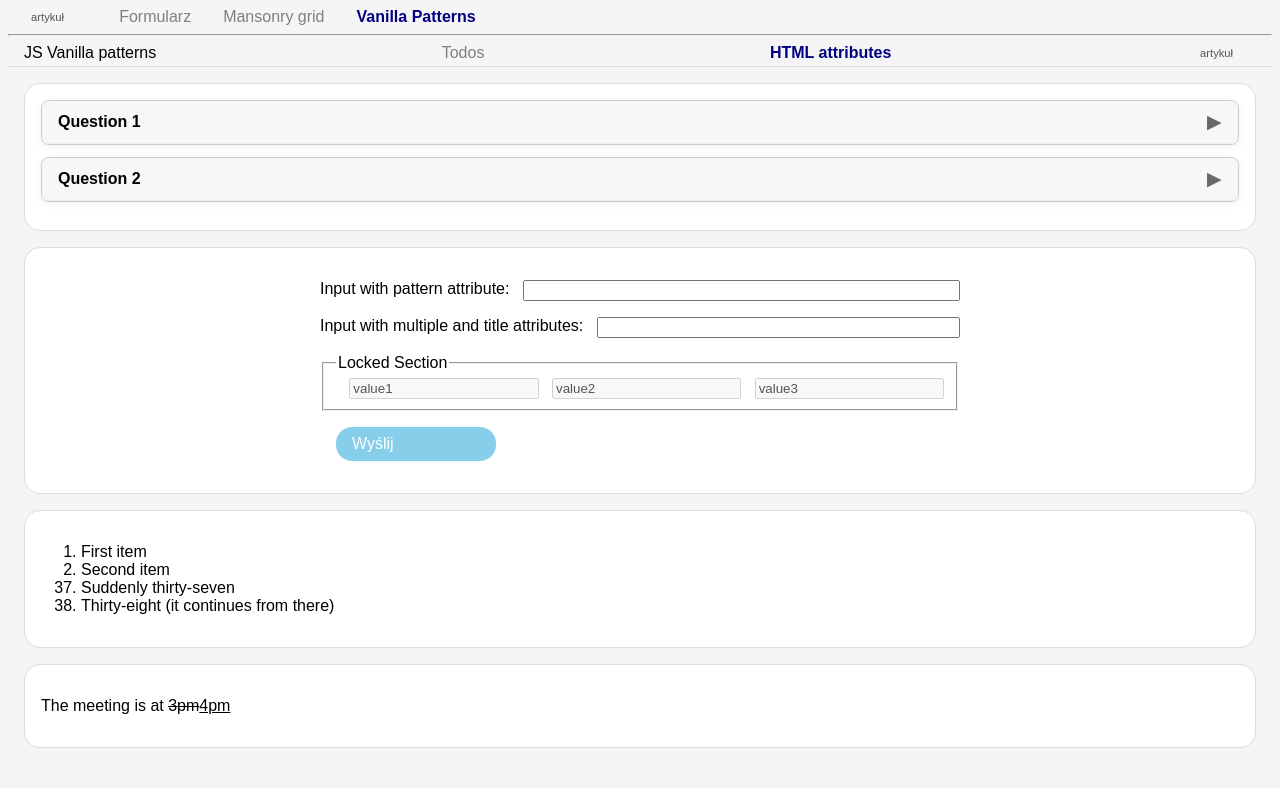
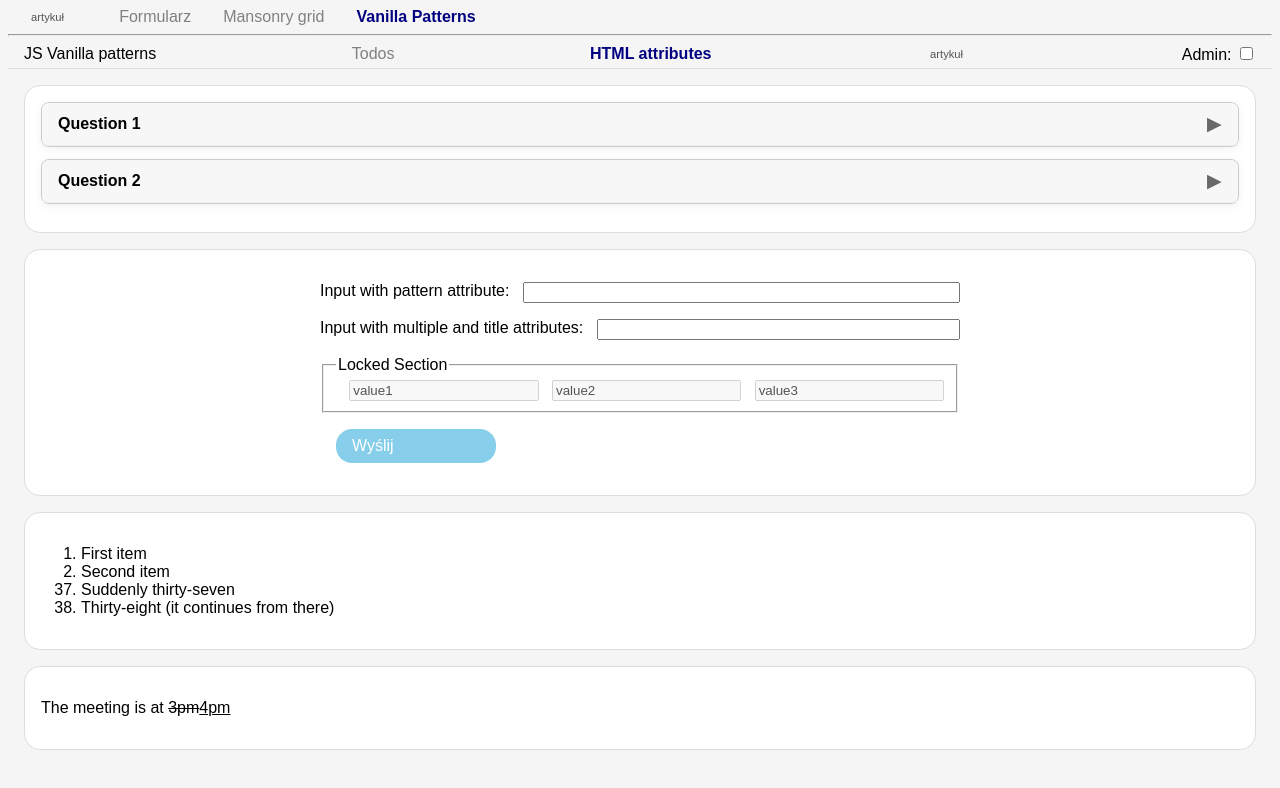
Before and after one commit to value-media/ng21-signal-forms, an Angular app: page /vanilla-patterns/html-attributes in a window 1280 px wide. Shown: the top 788 px of the page. Built offline with nearby package versions, Linux system fonts and the light colour scheme.

Commit message:
dodanie dyrektyw: strukturalnej i atrybutowej

```diff
--- /dev/null
+++ b/src/app/directives/admin-role.directive.ts
@@ -0,0 +1,18 @@
+import { RolesService } from './../services/roles.service';
+import { Directive, inject, TemplateRef, ViewContainerRef, effect, ElementRef } from '@angular/core';
+
+@Directive({
+  selector: '[adminRole]'
+})
+export class AdminRoleDirective {
+  private el = inject(ElementRef<HTMLElement>);
+  rolesService = inject(RolesService);
+
+  constructor() {
+    effect(() => {
+      this.el.nativeElement.style.display =
+        this.rolesService.isAdmin() ? '' : 'none';
+    });
+  }
+
+}
--- /dev/null
+++ b/src/app/directives/hide-element.directive.ts
@@ -0,0 +1,19 @@
+import { Directive, inject, Input, TemplateRef, ViewContainerRef } from '@angular/core';
+
+@Directive({
+  selector: '[hideElement]'
+})
+export class HideElementDirective {
+  private tpl = inject(TemplateRef<any>);
+  private vcr = inject(ViewContainerRef);
+
+  @Input() set hideElement(condition: boolean) {
+    if (!this.vcr || !this.tpl) return;
+    this.vcr.clear();
+    if (condition) {
+      this.vcr.createEmbeddedView(this.tpl);
+    }
+  }
+  constructor() { }
+
+}
--- a/src/app/mansory-grid/mansory-grid.html
+++ b/src/app/mansory-grid/mansory-grid.html
@@ -1,6 +1,6 @@
 <div class="mansonry-grid">
     @for (tile of tiles; track tile.index) {
-        <div class="tile" [style.height.px]="tile.height"  title="{{tile.title}}">
+        <div *hideElement="!!(tile.index % 2) || rolesService.isAdmin()" class="tile" [style.height.px]="tile.height"  title="{{tile.title}}">
             <div class="title">{{tile.title}}</div>
             <div class="content">
                 {{tile.text}}
--- a/src/app/mansory-grid/mansory-grid.ts
+++ b/src/app/mansory-grid/mansory-grid.ts
@@ -1,17 +1,20 @@
 import { Component, inject, OnDestroy, OnInit } from '@angular/core';
 import { compose } from '../helpers';
 import { TodoItemsService } from '../vanilla-patterns/items-service';
+import { HideElementDirective } from '../directives/hide-element.directive';
+import { RolesService } from '../services/roles.service';
 
 type Tile = { text: string; title: string; height: number, index: number };
 
 @Component({
   selector: 'app-mansory-grid',
-  imports: [],
+  imports: [ HideElementDirective ],
   templateUrl: './mansory-grid.html',
   styleUrl: './mansory-grid.css',
 })
 export class MansoryGrid implements OnDestroy{
   public service = inject(TodoItemsService);
+  public rolesService = inject(RolesService);
   tiles: Tile[] = [];
   unsubscribeTodos: () => boolean;
 
--- /dev/null
+++ b/src/app/services/roles.service.ts
@@ -0,0 +1,14 @@
+import { Injectable, signal } from '@angular/core';
+
+@Injectable({
+  providedIn: 'root'
+})
+export class RolesService {
+  public isAdmin = signal(false);
+
+  setAdminStatus(isAdmin: boolean) {
+    this.isAdmin.set(isAdmin);
+  }
+
+  constructor() { }
+}
--- a/src/app/vanilla-patterns/todo-item/todo-item.html
+++ b/src/app/vanilla-patterns/todo-item/todo-item.html
@@ -3,7 +3,7 @@
     <input type="checkbox" [checked]="!!item.completed" (change)="onCompletedChange($event)" title="completed"/>
     {{item.title}}
     <button class="btn edit-btn" (click)="showEditDialog()" title="edit">✎</button>
-    <button class="btn delete-btn" (click)="service.deleteTodo(item.id)" title="Usuń">🗑</button>
+    <button adminRole class="btn delete-btn" (click)="service.deleteTodo(item.id)" title="Usuń">🗑</button>
 </label>
 
 
--- a/src/app/vanilla-patterns/todo-item/todo-item.ts
+++ b/src/app/vanilla-patterns/todo-item/todo-item.ts
@@ -4,6 +4,8 @@ import { TodoItem } from '../types/todo-item';
 import { TodoItemsService } from '../items-service';
 import { form, Field, required } from '@angular/forms/signals';
 import { CommonModule } from '@angular/common';
+import { RolesService } from '../../services/roles.service';
+import { AdminRoleDirective } from '../../directives/admin-role.directive';
 
 @Component({
   selector: 'app-todo-item',
@@ -15,13 +17,14 @@ import { CommonModule } from '@angular/common';
   styleUrl: './todo-item.css',
   // hostDirectives: [DebugCd], // wyłączone, bo powoduje odświeżanie wszystkich elementów listy przy zmianie jednego
   changeDetection: ChangeDetectionStrategy.OnPush,
-  imports: [DebugCd, Field, CommonModule]
+  imports: [DebugCd, Field, CommonModule, AdminRoleDirective]
 })
 export class TodoItemComponent {
   @ViewChild('editDialog') editDialog!: ElementRef<HTMLDialogElement>;
   @ViewChild('editInput') editInput!: ElementRef<HTMLInputElement>;
   @Input({ required: true }) item!: TodoItem;
   public service = inject(TodoItemsService);
+  rolesService = inject(RolesService);
   protected editModel = signal<TodoItem>({
     completed: false,
     id: 0,
--- a/src/app/vanilla-patterns/vanilla-patterns.html
+++ b/src/app/vanilla-patterns/vanilla-patterns.html
@@ -6,6 +6,16 @@
     <a href="https://javascript.plainenglish.io/5-vanilla-js-patterns-that-replace-entire-libraries-3d22445bfbc0"
         target="_blank" rel="noopener noreferrer"  class="article"
     > artykuł </a>
+    <label>
+        Admin:
+        <input
+            type="checkbox"
+            [checked]="rolesService.isAdmin()"
+            (change)="rolesService.setAdminStatus($event.target.checked)"
+            aria-label="Is admin?"
+        />
+    </label>
+
     <div class="article-tooltip">
         Otwórz bazowy artykuł opisujący wzorce projektowe w czystym JavaScript, które mogą zastąpić całe biblioteki.
     </div>
--- a/src/app/vanilla-patterns/vanilla-patterns.ts
+++ b/src/app/vanilla-patterns/vanilla-patterns.ts
@@ -1,5 +1,6 @@
-import { Component } from '@angular/core';
+import { Component, inject } from '@angular/core';
 import { RouterLink, RouterLinkActive, RouterOutlet } from '@angular/router';
+import { RolesService } from '../services/roles.service';
 
 @Component({
   selector: 'app-vanilla-patterns',
@@ -8,5 +9,5 @@ import { RouterLink, RouterLinkActive, RouterOutlet } from '@angular/router';
   styleUrl: './vanilla-patterns.css',
 })
 export class VanillaPatterns {
-
+  rolesService = inject(RolesService);
 }
```
